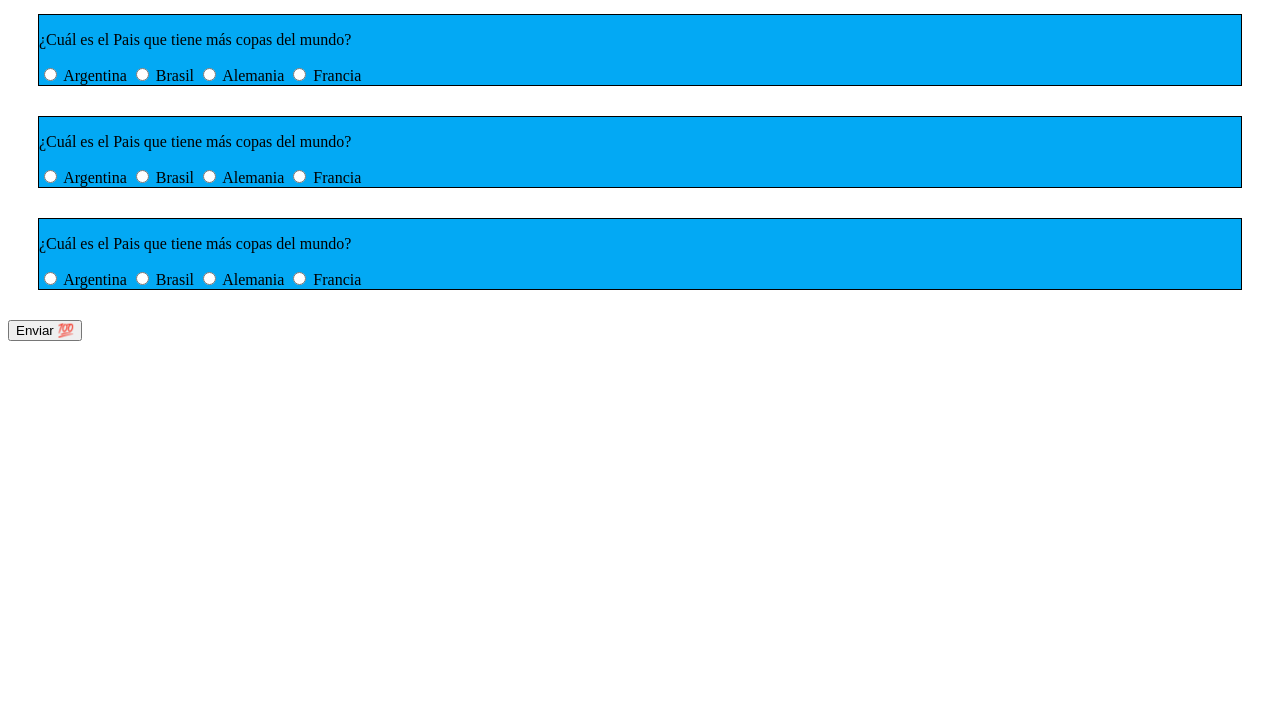
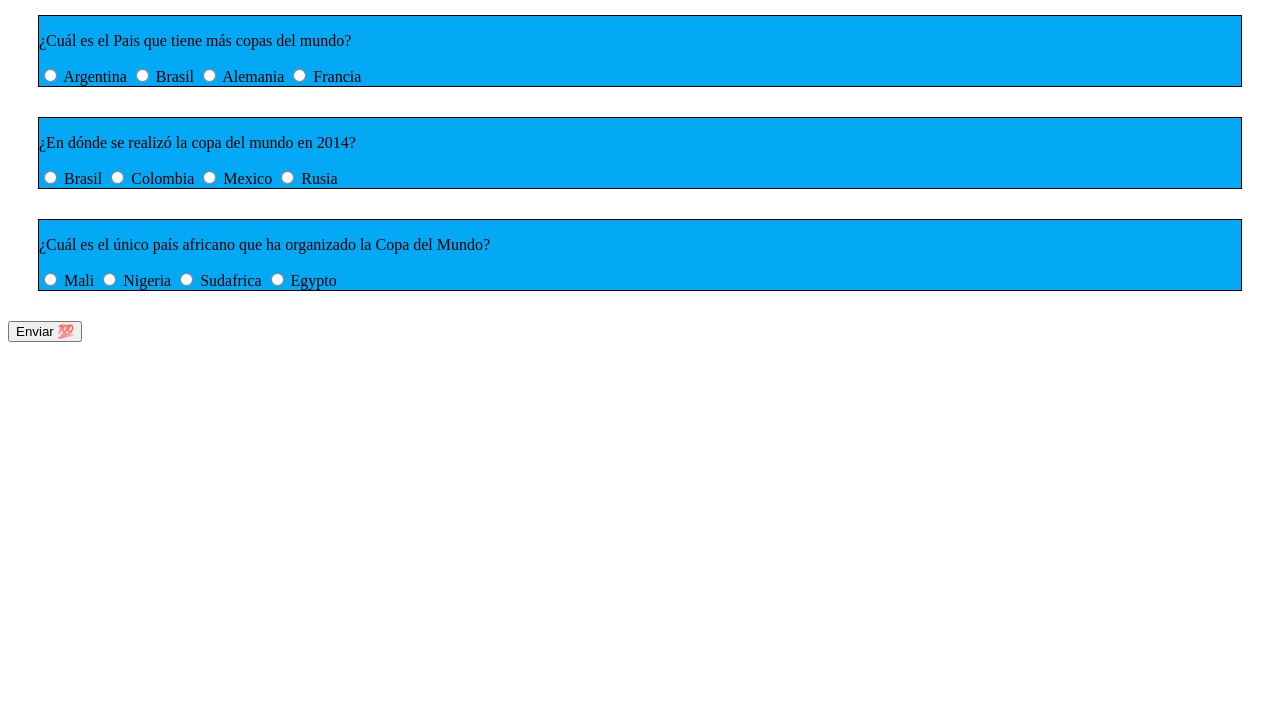
Before and after one commit to santiaguf/trivia, a plain HTML site: page src/futbol.html in a window 1280 px wide. Shown: the part 74-800 px from the top of the page. Drawn offline with Linux system fonts and the light colour scheme.

Commit message:
world cup questions

```diff
--- a/src/futbol.html
+++ b/src/futbol.html
@@ -9,7 +9,7 @@
   </head>
   <body>
     <div id="presentacion">
-      <h1>Te doy la bienvenida a la trivia de Fútbol</h1>
+      <h1>Te doy la bienvenida a la trivia de Fútbol 🥅</h1>
     </div>
     <div id="preguntas-futbol">
       <div class="pregunta">
@@ -30,33 +30,33 @@
 
       <div class="pregunta">
         <div id="enunciado-2">
-          <p>¿Cuál es el Pais que tiene más copas del mundo?</p>
+          <p>¿En dónde se realizó la copa del mundo en 2014?</p>
         </div>
         <div id="opciones-2">
           <input type="radio" id="p2o1" name="p2" value="1" />
-          <label for="contactChoice1">Argentina</label>
+          <label for="contactChoice1">Brasil</label>
           <input type="radio" id="p2o2" name="p2" value="2" />
-          <label for="contactChoice2">Brasil</label>
+          <label for="contactChoice2">Colombia</label>
           <input type="radio" id="p2o3" name="p2" value="3" />
-          <label for="contactChoice3">Alemania</label>
+          <label for="contactChoice3">Mexico</label>
           <input type="radio" id="p2o3" name="p2" value="4" />
-          <label for="contactChoice3">Francia</label>
+          <label for="contactChoice3">Rusia</label>
         </div>
       </div>
 
       <div class="pregunta">
         <div id="enunciado-3">
-          <p>¿Cuál es el Pais que tiene más copas del mundo?</p>
+          <p>¿Cuál es el único país africano que ha organizado la Copa del Mundo?</p>
         </div>
         <div id="opciones-3">
           <input type="radio" id="p3o1" name="p3" value="1" />
-          <label for="contactChoice1">Argentina</label>
+          <label for="contactChoice1">Mali</label>
           <input type="radio" id="p3o2" name="p3" value="2" />
-          <label for="contactChoice2">Brasil</label>
+          <label for="contactChoice2">Nigeria</label>
           <input type="radio" id="p3o3" name="p3" value="3" />
-          <label for="contactChoice3">Alemania</label>
+          <label for="contactChoice3">Sudafrica</label>
           <input type="radio" id="p3o3" name="p3" value="3" />
-          <label for="contactChoice3">Francia</label>
+          <label for="contactChoice3">Egypto</label>
         </div>
       </div>
 
```
